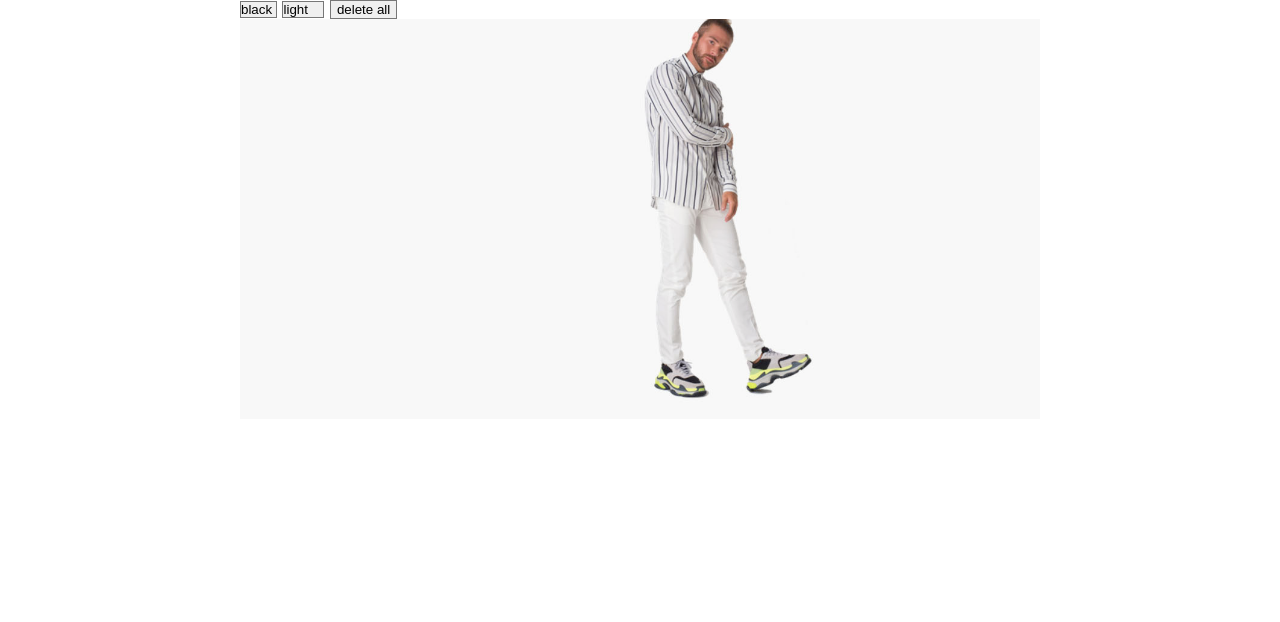
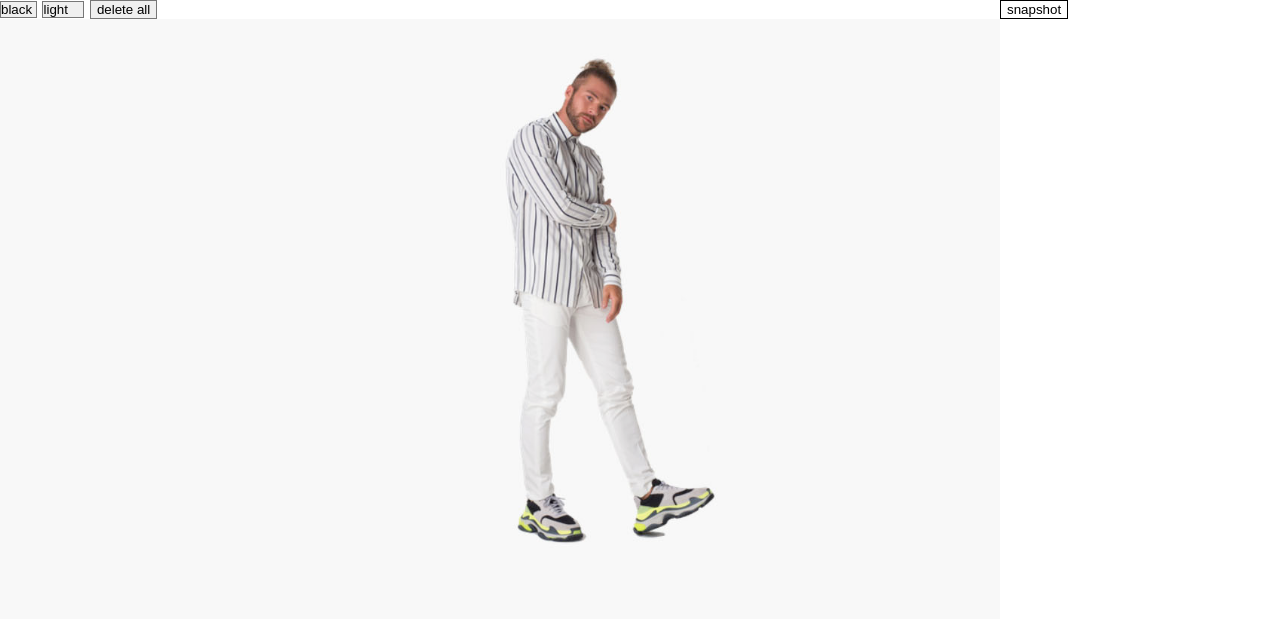
Before and after one commit to amyyoon/canvas, a plain HTML site: page html/canvas.html in a window 1280 px wide. Drawn offline with Linux system fonts and the light colour scheme.

Commit message:
screenshot

```diff
--- a/css/src/canvas.css
+++ b/css/src/canvas.css
@@ -1,17 +1,25 @@
+
 .conBox{margin: auto;
-width: 100%;
+float:left;
+width: 1000px;
 height: auto;}
 
 .option{margin: auto;
-width: 800px;}
+width: 1000px;}
 
 canvas
 {margin: auto;
 display: block;
-width: 800px;
-height: 400px;
+width: 1000px;
+height: 600px;
 background-image: url(../../man.jpg);
 background-position: center;
 background-repeat: no-repeat;
 background-size: cover;
 }
+
+.consave{float:left;
+width: 200px;
+height: auto;}
+
+#saveImg{border:1px solid #000;}
--- a/html/canvas.html
+++ b/html/canvas.html
@@ -6,6 +6,7 @@
 	<link rel="stylesheet" href="../css/src/canvas.css" />
 </head>
 <body>
+	<div class="conBox">
 	<div class=option>
 		<select id="selcolor">
 			<option value="black">black</option>
@@ -22,7 +23,11 @@
 
 	<canvas id="canvas" width="600" height="400">
 	</canvas>
+	</div>
 
+	<div class="consave">
+		<button on click="takeScreenShot()" type="button" id="saveImg">snapshot</button>
+	</div>
 
 <script src="../js/base/jquery-3.3.1.min.js"></script>
 <script src="../js/base/jquery-ui.min.js"></script>
--- a/js/src/canvas.js
+++ b/js/src/canvas.js
@@ -65,3 +65,5 @@
 			var bw = 5;
 			return (clientY - bound.top - bw) * (canvas.height / (bound.height - bw * 2));
 		}
+
+//스크린샷
```
